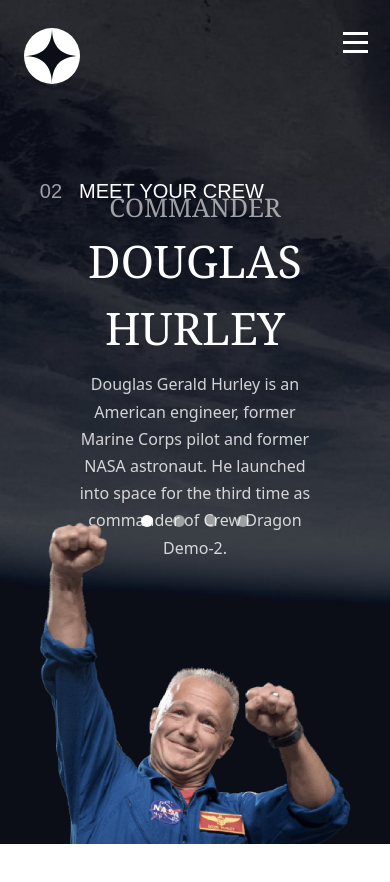
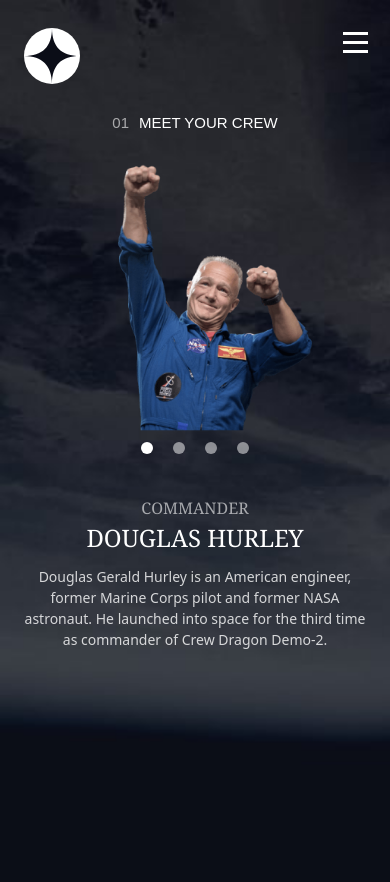
Before and after one commit to heckspoiler/space-travel, a Next.js app: page /Crew in a window 390 px wide. Shown: the top 882 px of the page. Before the commit the page ends 844 px from the top, so only its background shows below. Built offline with nearby package versions, Linux system fonts and the light colour scheme.

Commit message:
still working on responsiveness

```diff
--- a/components/mainSectionContainer.js
+++ b/components/mainSectionContainer.js
@@ -1,10 +1,12 @@
 import style from "../styles/components/MainSectionContainer.module.css";
 import cn from "classnames";
 
-const MainSectionContainer = ({ children, reverse }) => {
+const MainSectionContainer = ({ children, reverse, reverseSmall }) => {
   return (
     <div
-      className={`${style.container} ${reverse ? style.containerReverse : ""}`}
+      className={`${style.container} ${reverse ? style.containerReverse : ""} ${
+        reverseSmall ? style.containerReverseSmall : ""
+      }`}
     >
       {children}
     </div>
--- a/pages/Crew.js
+++ b/pages/Crew.js
@@ -47,8 +47,8 @@
   };
   return (
     <div className={style.container}>
-      <Header />
-      <MainSectionContainer>
+      <Header className={style.header} />
+      <MainSectionContainer reverseSmall={true}>
         <h2 className={style.sectionTitle}>Meet your crew</h2>
         <section className={style.sectionLeft}>
           <h3 className={style.roleTitle}>{selectedMember.role}</h3>
@@ -68,6 +68,7 @@
         </section>
 
         <section className={style.sectionRight}>
+          <div className={style.imgbox}></div>
           <img src={selectedMember.image} alt={`image of ${members.name}`} />
         </section>
       </MainSectionContainer>
--- a/styles/Crew.module.css
+++ b/styles/Crew.module.css
@@ -1,5 +1,5 @@
 .container {
-      height: 100vh;
+      height: 100%;
       width: 100vw;
       background-image: url("../public/assets/crew/background-crew-desktop.jpg");
       background-size: cover;
@@ -110,7 +110,7 @@
 
 
 
-@media screen and (max-width: 768px) {
+@media screen and (max-width: 900px) {
 
 
       .container {
@@ -137,7 +137,7 @@
             padding-left: 0;
             gap: 0;
             height: 50vh;
-            margin-top: 5rem;
+            margin-top: -7rem;
 
 
       }
@@ -186,7 +186,7 @@
             position: relative;
             align-items: center;
             height: 50vh;
-            margin-top: 2rem;
+            margin-top: -5rem;
       }
 
       .sectionRight img {
@@ -215,3 +215,137 @@
 
 
 }
+
+@media screen and (max-width: 500px) {
+
+      .container {
+
+            background-image: url("../public/assets/crew/background-crew-mobile.jpg");
+            display: flex;
+
+
+      }
+
+      .sectionTitle {
+
+            margin-top: 7rem;
+            margin-left: 0;
+            font-size: 15px;
+            width: 100%;
+            text-align: center;
+      }
+
+      .sectionTitle::before {
+            content: "01";
+            margin-right: 10px;
+            opacity: 0.6;
+      }
+
+
+      .sectionLeft {
+
+            justify-content: center;
+            align-items: center;
+            padding-top: 0;
+            padding-left: 0;
+            gap: 0;
+            height: 100vh;
+            margin-top: -6.5rem;
+
+
+      }
+
+      .roleTitle {
+            font-family: Cambria, Cochin, Georgia, Times, 'Times New Roman', serif;
+            text-transform: uppercase;
+            font-size: 1rem;
+            color: white;
+            opacity: 0.6;
+      }
+
+      .nameTitle {
+            font-family: Cambria, Cochin, Georgia, Times, 'Times New Roman', serif;
+            text-transform: uppercase;
+            font-size: 1.5rem;
+            color: white;
+            opacity: 1;
+            text-align: center;
+      }
+
+      .paragraph {
+            color: white;
+            opacity: 0.8;
+            width: 90%;
+            padding-top: 10px;
+            line-height: 1.5;
+            height: 10rem;
+            text-align: center;
+            font-size: 14px;
+      }
+
+      .memberList {
+            position: absolute;
+            top: 0;
+
+            height: 0;
+            width: 7rem;
+            gap: 20px;
+            margin-top: 28rem;
+            justify-self: flex-end;
+
+      }
+
+      .sectionRight {
+            display: flex;
+            width: 100%;
+            justify-content: center;
+            position: relative;
+            align-items: center;
+            height: 0;
+            margin-top: 3rem;
+      }
+
+      .sectionRight img {
+            scale: 0.5;
+            margin-left: 40px;
+            margin-top: 20px;
+            width: 100vw;
+
+      }
+
+      .listobject {
+            height: 12px;
+            width: 12px;
+            background-color: white;
+            opacity: 0.5;
+            border-radius: 50%;
+            transition: opacity 0.2s ease-in-out;
+      }
+
+      .listobject:hover {
+            cursor: pointer;
+      }
+
+      .listobjectActive {
+            opacity: 1;
+      }
+
+
+
+
+
+
+}
+
+@media screen and (max-width: 375px) {
+
+      .container {
+            height: 100%;
+      }
+
+      .sectionLeft {
+            margin-top: -2rem;
+
+      }
+
+}
--- a/styles/Destination.module.css
+++ b/styles/Destination.module.css
@@ -1,5 +1,5 @@
 .container {
-      height: 100vh;
+      height: 100%;
       width: 100vw;
       background-image: url("../public/assets/destination/background-destination-desktop.jpg");
       background-size: cover;
@@ -132,15 +132,14 @@
 
 
 
-@media screen and (max-width: 768px) {
+@media screen and (max-width: 900px) {
 
       .container {
 
             background-image: url("../public/assets/destination/background-destination-tablet.jpg");
             display: flex;
             flex-direction: column;
-
-
+            height: 100vh;
       }
 
       .sectionTitle {
@@ -267,3 +266,192 @@
 
 
 }
+
+
+@media screen and (max-width: 500px) {
+
+      .container {
+
+            background-image: url("../public/assets/destination/background-destination-mobile.jpg");
+            display: block;
+
+
+      }
+
+      .sectionTitle {
+
+            margin-top: 7rem;
+            margin-left: 0;
+            font-size: 15px;
+            width: 100%;
+            text-align: center;
+      }
+
+      .sectionTitle::before {
+            content: "01";
+            margin-right: 10px;
+            opacity: 0.6;
+      }
+
+      .sectionLeft,
+      .sectionRight {
+            width: auto;
+
+
+      }
+
+      .sectionLeft {
+            display: flex;
+            justify-content: center;
+            align-items: center;
+            padding: 0;
+            margin-top: -3rem;
+            height: 10%;
+
+      }
+
+
+
+      .sectionLeft img {
+            scale: 0.45;
+      }
+
+      .sectionRight {
+            height: auto;
+            padding-top: 0;
+            margin-top: 6rem;
+            padding-left: 0;
+            display: flex;
+            flex-direction: column;
+            justify-content: center;
+            align-items: center;
+
+      }
+
+      .sectionRightTitle {
+            font-size: 3rem;
+            color: white;
+            text-transform: uppercase;
+            opacity: 1;
+            font-family: Cambria, Cochin, Georgia, Times, 'Times New Roman', serif;
+            margin-top: 35px;
+      }
+
+      .planetNav {
+            display: flex;
+            gap: 30px;
+            height: 0;
+      }
+
+      .planetNav ul {
+
+            text-transform: uppercase;
+            font-size: 13px;
+            height: 1.5rem;
+            color: white;
+            opacity: 0.6;
+            transition: 0.2s border-bottom ease-in-out, color 0.2s ease-in-out;
+
+      }
+
+      .planetNav ul:hover {
+
+            border-bottom: 2px solid white;
+            cursor: pointer;
+            opacity: 0.9;
+      }
+
+      .description {
+            color: white;
+            opacity: 0.6;
+            line-height: 1.7;
+            width: 70%;
+            text-align: center;
+            font-size: 0.7rem;
+
+
+      }
+
+      .strokeBelow {
+            height: 1px;
+            width: 78%;
+            background-color: white;
+            margin-top: 30px;
+            opacity: 0.2;
+      }
+
+      .bottomSection {
+
+            flex-direction: column;
+            color: white;
+            gap: 20px;
+
+            opacity: 1;
+            margin-top: 30px;
+            text-align: center;
+      }
+
+      .bottomSection p {
+            font-size: 0.7rem;
+            width: 100%;
+            opacity: 0.7;
+      }
+
+      .bottomSection h4 {
+            font-size: 1.5rem;
+
+      }
+
+
+
+}
+
+@media screen and (max-width: 375px) {
+
+      .container {
+
+            background-image: url("../public/assets/destination/background-destination-mobile.jpg");
+            display: block;
+            height: 100%;
+
+
+      }
+
+
+
+
+      .sectionLeft,
+      .sectionRight {
+            width: auto;
+            height: 50%;
+
+
+      }
+
+      .sectionLeft {
+
+
+            margin-top: -4rem;
+            height: 10rem;
+
+      }
+
+
+
+
+      .sectionRight {
+            height: auto;
+            padding-top: 0;
+            margin-top: 2rem;
+            padding-left: 0;
+            display: flex;
+            flex-direction: column;
+            justify-content: center;
+            align-items: center;
+            padding-bottom: 1rem;
+
+      }
+
+
+
+}
--- a/styles/Header.module.css
+++ b/styles/Header.module.css
@@ -134,7 +134,7 @@
       font-weight: bold;
 }
 
-@media screen and (max-width: 768px) {
+@media screen and (max-width: 900px) {
       .header {
             margin-top: 0;
 
--- a/styles/IndexBody.module.css
+++ b/styles/IndexBody.module.css
@@ -70,6 +70,7 @@
       .container {
             padding: 84px 0;
             flex-direction: column;
+            height: 100vh;
       }
 
       .sectionLeft {
@@ -128,7 +129,7 @@
 @media screen and (max-width: 500px) {
 
       .container {
-            padding: 84px 0;
+            padding: 88px 0;
             flex-direction: column;
       }
 
@@ -138,7 +139,7 @@
             flex-direction: column;
             justify-content: center;
             justify-content: center;
-            padding: 7rem 0;
+            padding: 5rem 0;
       }
 
       .sectionRight {
@@ -146,15 +147,16 @@
       }
 
       .subheadingLeft {
-            font-size: 18px;
+            font-size: 17px;
             text-transform: uppercase;
             text-align: center;
             opacity: 0.7;
+
       }
 
       .headingLeft {
             color: white;
-            font-size: 100px;
+            font-size: 90px;
             font-family: Cambria, Cochin, Georgia, Times, 'Times New Roman', serif;
             text-transform: uppercase;
             text-align: center;
@@ -166,18 +168,18 @@
             text-align: center;
             width: 90%;
             margin: auto;
-            font-size: 15px;
+            font-size: 14px;
       }
 
       .circleRight {
 
-            height: 13rem;
-            width: 13rem;
-            font-size: 1.5rem;
+            height: 11rem;
+            width: 11rem;
+            font-size: 1.2rem;
             top: 50%;
             left: 50%;
             transform: translate(-50%, -100%);
-            padding: 88px 0;
+            padding: 75px 0;
 
 
       }
--- a/styles/Technology.module.css
+++ b/styles/Technology.module.css
@@ -1,5 +1,5 @@
 .container {
-      height: 100vh;
+      height: 100%;
       width: 100vw;
       background-image: url("../public/assets/technology/background-technology-desktop.jpg");
       background-size: 110% 110%;
@@ -111,7 +111,7 @@
 
 }
 
-@media screen and (max-width: 768px) {
+@media screen and (max-width: 900px) {
 
 
       .container {
@@ -120,6 +120,7 @@
             display: flex;
             justify-content: center;
             background-size: 100% 100%;
+            height: 100vh;
 
 
       }
@@ -203,3 +204,195 @@
 
 
 }
+
+
+@media screen and (max-width: 500px) {
+
+
+      .container {
+
+            background-image: url("../public/assets/technology/background-technology-mobile.jpg");
+            display: flex;
+            justify-content: center;
+            background-size: 100% 100%;
+            height: 100vh;
+
+
+      }
+
+      .sectionTitle {
+
+            margin-top: 7rem;
+            margin-left: 0;
+            font-size: 15px;
+            width: 100%;
+            text-align: center;
+      }
+
+
+
+      .sectionLeft,
+      .sectionRight {
+            width: 100%;
+      }
+
+      .sectionLeft {
+            display: flex;
+            flex-direction: column;
+            padding: 0;
+            gap: 40px;
+            justify-content: center;
+            align-items: center;
+            height: 60%;
+            margin-top: 2rem;
+            padding-bottom: 20px;
+      }
+
+      .sectionRight {
+            height: 11rem;
+            margin-top: -4rem;
+      }
+
+      .sectionRight img {
+            scale: 1;
+      }
+
+      .list {
+            height: auto;
+            flex-direction: row;
+      }
+
+
+      .subsectionLeft {
+            width: 100%;
+            display: flex;
+            justify-content: center;
+            flex-direction: column;
+            padding-left: 0;
+            gap: 5px;
+            padding-top: 0;
+            align-items: center;
+      }
+
+      .subtitleLeft {
+
+            text-align: center;
+
+      }
+
+      .titleMain {
+
+            text-align: center;
+            font-size: 2rem;
+      }
+
+      .paragraph {
+
+            text-align: center;
+            width: 90%;
+
+
+      }
+
+
+
+
+
+
+}
+
+
+@media screen and (max-width: 375px) {
+
+
+      .container {
+
+            background-image: url("../public/assets/technology/background-technology-mobile.jpg");
+            display: flex;
+            justify-content: center;
+            background-size: 100% 100%;
+            height: 100%;
+
+
+      }
+
+      .sectionTitle {
+
+            margin-top: 7rem;
+            margin-left: 0;
+            font-size: 15px;
+            width: 100%;
+            text-align: center;
+      }
+
+
+
+      .sectionLeft,
+      .sectionRight {
+            width: 100%;
+      }
+
+      .sectionLeft {
+            display: flex;
+            flex-direction: column;
+            padding: 0;
+            gap: 40px;
+            justify-content: center;
+            align-items: center;
+            height: 60%;
+            margin-top: 2rem;
+            padding-bottom: 20px;
+      }
+
+      .sectionRight {
+            height: 11rem;
+            margin-top: -4rem;
+      }
+
+      .sectionRight img {
+            scale: 1;
+      }
+
+      .list {
+            height: auto;
+            flex-direction: row;
+      }
+
+
+      .subsectionLeft {
+            width: 100%;
+            display: flex;
+            justify-content: center;
+            flex-direction: column;
+            padding-left: 0;
+            gap: 5px;
+            padding-top: 0;
+            align-items: center;
+      }
+
+      .subtitleLeft {
+
+            text-align: center;
+
+      }
+
+      .titleMain {
+
+            text-align: center;
+            font-size: 2rem;
+      }
+
+      .paragraph {
+
+            text-align: center;
+            width: 90%;
+
+
+      }
+
+
+
+
+
+
+}
--- a/styles/components/MainSectionContainer.module.css
+++ b/styles/components/MainSectionContainer.module.css
@@ -9,7 +9,7 @@
 }
 
 
-@media screen and (max-width: 768px) {
+@media screen and (max-width: 900px) {
 
       .container {
             display: flex;
@@ -23,3 +23,20 @@
       }
 
 }
+
+
+@media screen and (max-width: 500px) {
+
+      .container {
+            overflow: auto;
+      }
+
+      .containerReverse {
+            flex-direction: column-reverse;
+      }
+
+      .containerReverseSmall {
+            flex-direction: column-reverse;
+      }
+
+}
--- a/styles/index.module.css
+++ b/styles/index.module.css
@@ -1,13 +1,13 @@
 .container {
       position: relative;
-      height: 100vh;
+      height: 100%;
       width: 100vw;
       background-size: cover;
       background-repeat: no-repeat;
       background-image: url("../public/assets/home/background-home-desktop.jpg")
 }
 
-@media screen and (max-width: 768px) {
+@media screen and (max-width: 900px) {
 
       .container {
 
```
